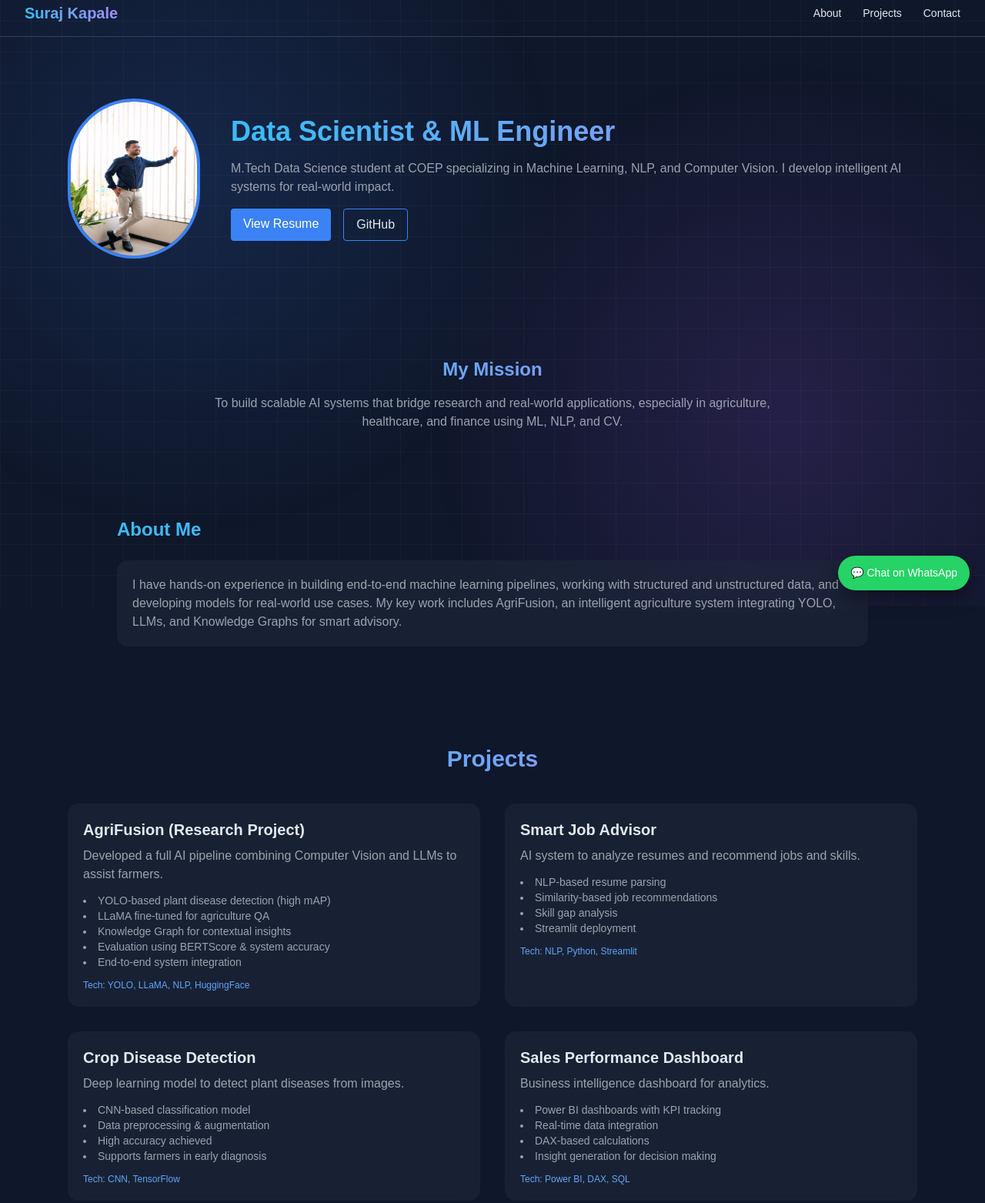
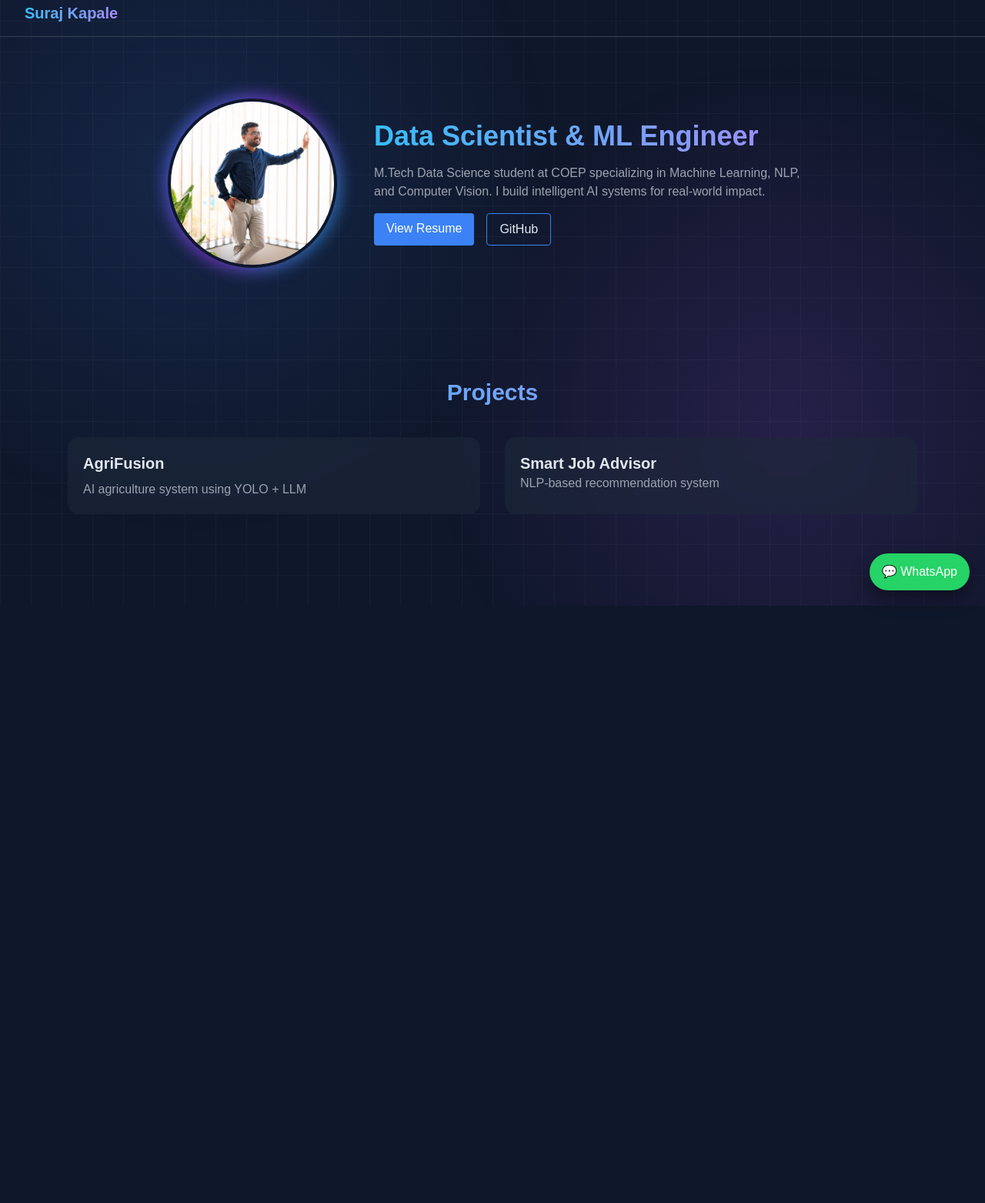
Before and after one commit to surajkapale28/Portfolio-suraj, a plain HTML site: page index.html in a window 1280 px wide. Shown: the part 13-1576 px from the top of the page at 77% size. After the commit the page ends 800 px from the top, so only its background shows below. Drawn offline with nearby package versions, Linux system fonts and the light colour scheme.

Commit message:
Update index.html

```diff
--- a/index.html
+++ b/index.html
@@ -14,6 +14,7 @@
       color: #e2e8f0;
     }
 
+    /* GRID BACKGROUND */
     body::before {
       content: "";
       position: fixed;
@@ -35,6 +36,38 @@
       z-index: -1;
     }
 
+    /* PROFILE IMAGE STYLE */
+    .profile-container {
+      position: relative;
+      width: 220px;
+      height: 220px;
+    }
+
+    .profile-container::before {
+      content: "";
+      position: absolute;
+      inset: -5px;
+      border-radius: 50%;
+      background: linear-gradient(120deg, #3b82f6, #9333ea, #06b6d4);
+      filter: blur(10px);
+      opacity: 0.7;
+    }
+
+    .profile-img {
+      position: relative;
+      width: 100%;
+      height: 100%;
+      border-radius: 50%;
+      object-fit: cover;
+      border: 4px solid #0f172a;
+      transition: 0.4s;
+    }
+
+    .profile-container:hover .profile-img {
+      transform: scale(1.05);
+    }
+
+    /* CARD */
     .card {
       background: rgba(30, 41, 59, 0.6);
       backdrop-filter: blur(10px);
@@ -82,7 +115,6 @@
       color: white;
       padding: 12px 16px;
       border-radius: 50px;
-      font-size: 14px;
       box-shadow: 0 10px 25px rgba(0,0,0,0.4);
     }
   </style>
@@ -92,28 +124,28 @@
 
 <header class="flex justify-between items-center px-8 py-4 border-b border-gray-700">
   <h1 class="text-xl font-bold gradient-text">Suraj Kapale</h1>
-  <nav class="space-x-6 text-sm">
-    <a href="#about">About</a>
-    <a href="#projects">Projects</a>
-    <a href="#contact">Contact</a>
-  </nav>
 </header>
 
-<section class="py-20 px-6 max-w-6xl mx-auto flex flex-col md:flex-row items-center gap-10">
+<!-- HERO -->
+<section class="py-20 px-6 max-w-6xl mx-auto flex flex-col md:flex-row items-center justify-center gap-12">
 
-  <img src="profile.jpg" class="w-52 h-52 rounded-full border-4 border-blue-500">
+  <!-- IMAGE -->
+  <div class="profile-container">
+    <img src="profile.jpg" class="profile-img">
+  </div>
 
-  <div>
+  <!-- TEXT -->
+  <div class="max-w-xl text-center md:text-left">
     <h2 class="text-4xl font-bold gradient-text mb-4">
       Data Scientist & ML Engineer
     </h2>
 
     <p class="text-gray-400 mb-4">
       M.Tech Data Science student at COEP specializing in Machine Learning,
-      NLP, and Computer Vision. I develop intelligent AI systems for real-world impact.
+      NLP, and Computer Vision. I build intelligent AI systems for real-world impact.
     </p>
 
-    <div class="flex gap-4">
+    <div class="flex gap-4 justify-center md:justify-start">
       <a href="resume.pdf" target="_blank"
          class="bg-blue-500 px-4 py-2 rounded text-white">View Resume</a>
 
@@ -124,122 +156,28 @@
 
 </section>
 
-<!-- MISSION -->
-<section class="max-w-5xl mx-auto py-12 px-6 text-center">
-  <h3 class="text-2xl font-bold gradient-text mb-4">My Mission</h3>
-  <p class="text-gray-400 max-w-3xl mx-auto">
-    To build scalable AI systems that bridge research and real-world applications,
-    especially in agriculture, healthcare, and finance using ML, NLP, and CV.
-  </p>
-</section>
-
-<!-- ABOUT -->
-<section id="about" class="max-w-5xl mx-auto py-16 px-6">
-  <h3 class="text-2xl font-bold mb-6 gradient-text">About Me</h3>
-
-  <div class="card">
-    <p class="text-gray-400">
-      I have hands-on experience in building end-to-end machine learning pipelines,
-      working with structured and unstructured data, and developing models for real-world use cases.
-      My key work includes AgriFusion, an intelligent agriculture system integrating YOLO, LLMs,
-      and Knowledge Graphs for smart advisory.
-    </p>
-  </div>
-</section>
-
-<!-- PROJECTS -->
-<section id="projects" class="max-w-6xl mx-auto py-16 px-6">
+<!-- PROJECTS (SHORT VERSION) -->
+<section class="max-w-6xl mx-auto py-16 px-6">
   <h3 class="text-3xl font-bold text-center mb-10 gradient-text">Projects</h3>
 
   <div class="grid md:grid-cols-2 gap-8">
 
     <div class="card">
-      <h4 class="text-xl font-semibold mb-2">AgriFusion (Research Project)</h4>
-      <p class="text-gray-400 mb-3">
-        Developed a full AI pipeline combining Computer Vision and LLMs to assist farmers.
-      </p>
-      <ul class="text-sm text-gray-400 list-disc list-inside">
-        <li>YOLO-based plant disease detection (high mAP)</li>
-        <li>LLaMA fine-tuned for agriculture QA</li>
-        <li>Knowledge Graph for contextual insights</li>
-        <li>Evaluation using BERTScore & system accuracy</li>
-        <li>End-to-end system integration</li>
-      </ul>
-      <p class="text-xs mt-3 text-blue-400">Tech: YOLO, LLaMA, NLP, HuggingFace</p>
+      <h4 class="text-xl font-semibold mb-2">AgriFusion</h4>
+      <p class="text-gray-400">AI agriculture system using YOLO + LLM</p>
     </div>
 
     <div class="card">
-      <h4 class="text-xl font-semibold mb-2">Smart Job Advisor</h4>
-      <p class="text-gray-400 mb-3">
-        AI system to analyze resumes and recommend jobs and skills.
-      </p>
-      <ul class="text-sm text-gray-400 list-disc list-inside">
-        <li>NLP-based resume parsing</li>
-        <li>Similarity-based job recommendations</li>
-        <li>Skill gap analysis</li>
-        <li>Streamlit deployment</li>
-      </ul>
-      <p class="text-xs mt-3 text-blue-400">Tech: NLP, Python, Streamlit</p>
-    </div>
-
-    <div class="card">
-      <h4 class="text-xl font-semibold mb-2">Crop Disease Detection</h4>
-      <p class="text-gray-400 mb-3">
-        Deep learning model to detect plant diseases from images.
-      </p>
-      <ul class="text-sm text-gray-400 list-disc list-inside">
-        <li>CNN-based classification model</li>
-        <li>Data preprocessing & augmentation</li>
-        <li>High accuracy achieved</li>
-        <li>Supports farmers in early diagnosis</li>
-      </ul>
-      <p class="text-xs mt-3 text-blue-400">Tech: CNN, TensorFlow</p>
-    </div>
-
-    <div class="card">
-      <h4 class="text-xl font-semibold mb-2">Sales Performance Dashboard</h4>
-      <p class="text-gray-400 mb-3">
-        Business intelligence dashboard for analytics.
-      </p>
-      <ul class="text-sm text-gray-400 list-disc list-inside">
-        <li>Power BI dashboards with KPI tracking</li>
-        <li>Real-time data integration</li>
-        <li>DAX-based calculations</li>
-        <li>Insight generation for decision making</li>
-      </ul>
-      <p class="text-xs mt-3 text-blue-400">Tech: Power BI, DAX, SQL</p>
+      <h4 class="text-xl font-semibold">Smart Job Advisor</h4>
+      <p class="text-gray-400">NLP-based recommendation system</p>
     </div>
 
   </div>
 </section>
 
-<!-- CONFERENCE -->
-<section class="max-w-5xl mx-auto py-16 px-6">
-  <h3 class="text-2xl font-bold gradient-text mb-6 text-center">Research & Conference</h3>
-
-  <div class="card">
-    <h4 class="text-xl font-semibold mb-2">ICICST 2026 – NIT Jalandhar</h4>
-    <p class="text-gray-400">
-      Presented research on AI-based plant disease detection and intelligent advisory systems,
-      focusing on real-world deployment and impact.
-    </p>
-  </div>
-</section>
-
-<!-- CONTACT -->
-<section id="contact" class="text-center py-16">
-  <h3 class="text-2xl font-bold gradient-text mb-4">Contact</h3>
-  <p class="text-gray-400">📧 surajkapale28@gmail.com</p>
-  <p class="text-gray-400">📱 +91 9373398569</p>
-</section>
-
 <a href="https://wa.me/919373398569" target="_blank" class="whatsapp-btn">
-  💬 Chat on WhatsApp
+  💬 WhatsApp
 </a>
-
-<footer class="text-center py-6 text-gray-500 text-sm">
-  © 2026 Suraj Kapale
-</footer>
 
 </body>
 </html>
```
